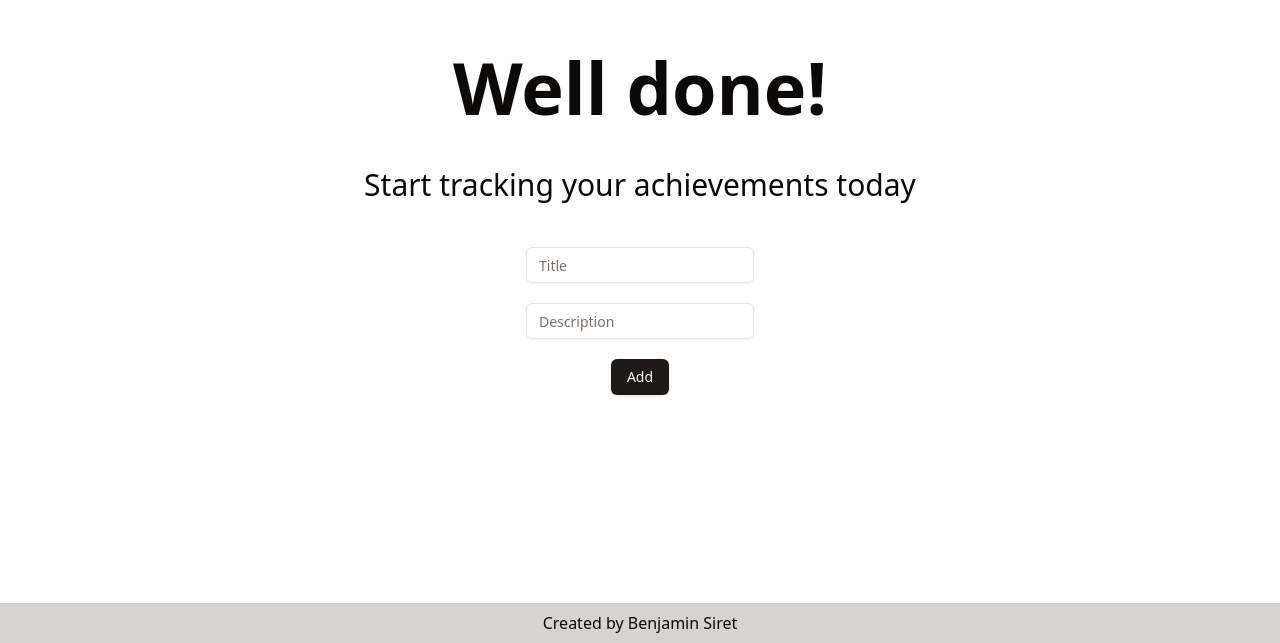
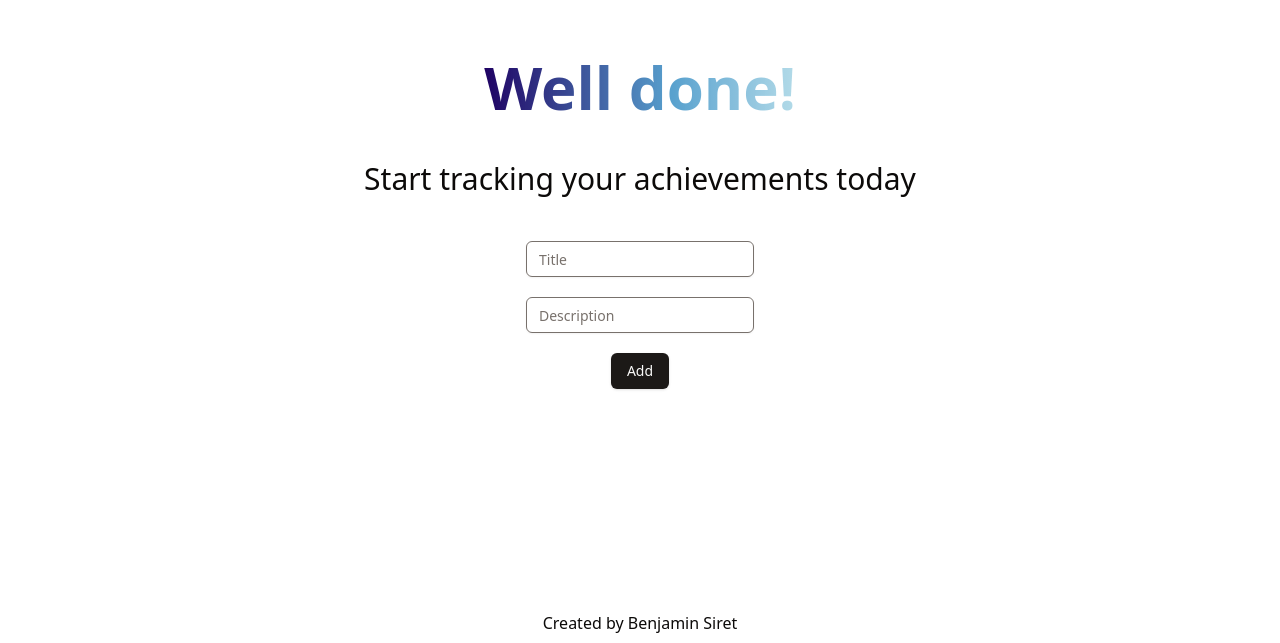
Before and after one commit to BenjaminSiret/well-done, a React (Vite) app: page / in a window 1280 px wide. Shown: the part 157-800 px from the top of the page. Built offline with nearby package versions, Linux system fonts and the light colour scheme.

Commit message:
create shader

```diff
--- a/package.json
+++ b/package.json
@@ -14,13 +14,18 @@
     "@radix-ui/react-icons": "^1.3.0",
     "@radix-ui/react-label": "^2.0.2",
     "@radix-ui/react-slot": "^1.0.2",
+    "@react-three/fiber": "^8.15.19",
+    "@types/three": "^0.162.0",
     "class-variance-authority": "^0.7.0",
     "clsx": "^2.1.0",
+    "framer-motion": "^11.0.8",
     "react": "^18.2.0",
     "react-dom": "^18.2.0",
     "react-hook-form": "^7.51.0",
+    "shadergradient": "^1.2.5",
     "tailwind-merge": "^2.2.1",
     "tailwindcss-animate": "^1.0.7",
+    "three": "^0.150.0",
     "zod": "^3.22.4"
   },
   "devDependencies": {
--- a/src/App.jsx
+++ b/src/App.jsx
@@ -2,6 +2,11 @@ import { useState, useEffect } from "react";
 import Footer from "@/components/Footer";
 import TaskForm from "./components/TaskForm";
 import TaskCard from "./components/TaskCard";
+import { ShaderGradientCanvas, ShaderGradient } from "shadergradient";
+import * as reactSpring from "@react-spring/three";
+import * as drei from "@react-three/drei";
+import * as fiber from "@react-three/fiber";
+import { animate } from "framer-motion";
 
 export default function App() {
   const [tasks, setTasks] = useState(() => {
@@ -13,6 +18,8 @@ export default function App() {
     }
   });
 
+  const [isFormSubmitted, setIsFormSubmitted] = useState(false);
+
   useEffect(() => {
     localStorage.setItem("tasks", JSON.stringify(tasks));
   }, [tasks]);
@@ -21,25 +28,54 @@ export default function App() {
     setTasks((prevTasks) => {
       return [...prevTasks, data];
     });
+
+    setIsFormSubmitted(true);
+
+    setTimeout(() => {
+      setIsFormSubmitted(false);
+    }, 1500);
   };
 
   return (
     <>
       <div className="flex flex-col min-h-screen">
+        <ShaderGradientCanvas
+          importedfiber={{ ...fiber, ...drei, ...reactSpring }}
+          style={{
+            position: "absolute",
+            top: 0,
+            left: 0,
+            width: "100vw",
+            height: "100vh",
+            pointerEvents: "none",
+            zIndex: -1,
+          }}
+        >
+          <ShaderGradient
+            control="query"
+            urlString="https://www.shadergradient.co/customize?animate=off&axesHelper=off&brightness=1.2&cAzimuthAngle=170&cDistance=4.4&cPolarAngle=70&cameraZoom=1&color1=%2394ffd1&color2=%236bf5ff&color3=%23ffffff&destination=onCanvas&embedMode=off&envPreset=city&format=gif&fov=45&frameRate=10&gizmoHelper=hide&grain=off&lightType=3d&pixelDensity=1&positionX=0&positionY=0.9&positionZ=-0.3&range=enabled&rangeEnd=39.6&rangeStart=0&reflection=0.1&rotationX=45&rotationY=0&rotationZ=0&shader=defaults&type=waterPlane&uAmplitude=0&uDensity=1.2&uFrequency=0&uSpeed=0.2&uStrength=3.4&uTime=0&wireframe=false"
+          />
+        </ShaderGradientCanvas>
         <main className="flex flex-col flex-grow items-center justify-center space-y-5 md:space-y-8 lg:space-y-11">
-          <h1 className="text-7xl font-extrabold text-center">Well done!</h1>
+          <h1
+            className={`text-transparent text-6xl font-extrabold text-center gradient-text ${
+              isFormSubmitted ? "animate-gradient" : ""
+            }`}
+          >
+            Well done!
+          </h1>
           <h2 className="text-center text-3xl">Start tracking your achievements today</h2>
           <TaskForm newTaskHandler={newTaskHandler} />
-          {tasks &&
+          {/* {tasks &&
             tasks.map((task, index) => {
               return (
                 <div key={index} className="flex justify-center gap-5">
                   <TaskCard task={task} />
                 </div>
               );
-            })}
+            })} */}
         </main>
-        <Footer/>
+        <Footer />
       </div>
     </>
   );
--- a/src/components/Footer.jsx
+++ b/src/components/Footer.jsx
@@ -1,7 +1,7 @@
 export default function Footer (props) {
   return (
-    <div className={`text-center p-2 bg-stone-300 ${props.className}`}>
+    <div className={`text-center p-2 ${props.className}`}>
       <p>Created by Benjamin Siret</p>
     </div>
-  )
+  );
 }
--- a/src/index.css
+++ b/src/index.css
@@ -29,7 +29,7 @@
     --destructive-foreground: 60 9.1% 97.8%;
 
     --border: 20 5.9% 90%;
-    --input: 20 5.9% 90%;
+    --input: 25 5.3% 44.7%;
     --ring: 20 14.3% 4.1%;
 
     --radius: 0.5rem;
@@ -74,3 +74,17 @@
     @apply bg-background text-foreground h-dvh;
   }
 }
+
+.gradient-text {
+  background: linear-gradient(
+    to right,
+    #1f0263,
+    #006fb4a7,
+    #caf3ef92,
+    #1f0263,
+    #006fb4a7,
+    #caf3efb2
+  );
+  background-clip: text;
+  background-size: 300%;
+}
--- a/tailwind.config.js
+++ b/tailwind.config.js
@@ -66,10 +66,20 @@ module.exports = {
           from: { height: "var(--radix-accordion-content-height)" },
           to: { height: "0" },
         },
+        gradient: {
+          "0%": { backgroundPosition: '0% 50%' },
+          "100%": { backgroundPosition: '100% 50%' },
+        },
+        scale: {
+          "0%": { transform: "scale(1)" },
+          "50%": { transform: "scale(1.1)" },
+          "100%": { transform: "scale(1)" }
+        }
       },
       animation: {
         "accordion-down": "accordion-down 0.2s ease-out",
         "accordion-up": "accordion-up 0.2s ease-out",
+        gradient: 'gradient 1.5s linear',
       },
     },
   },
```
Also changed, not shown: 1 other file (tests, documents, lock files or other folders).
